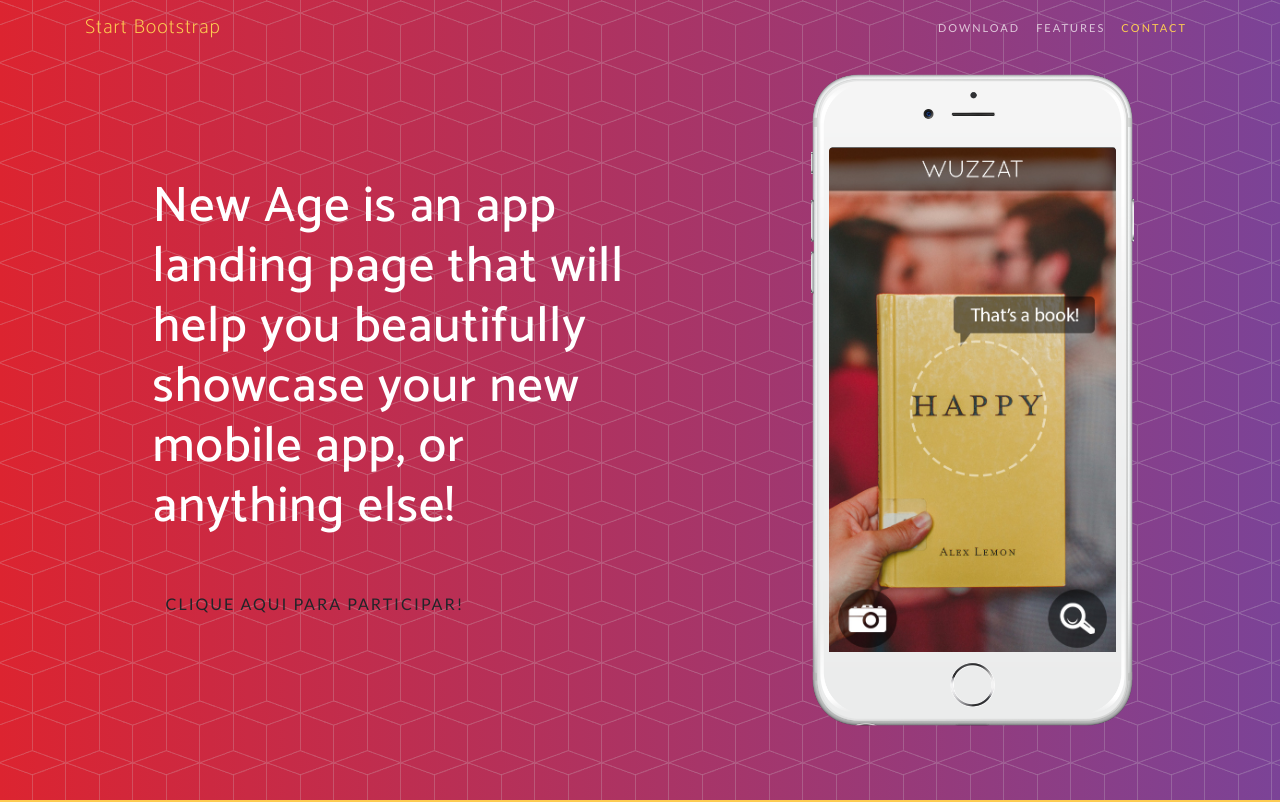
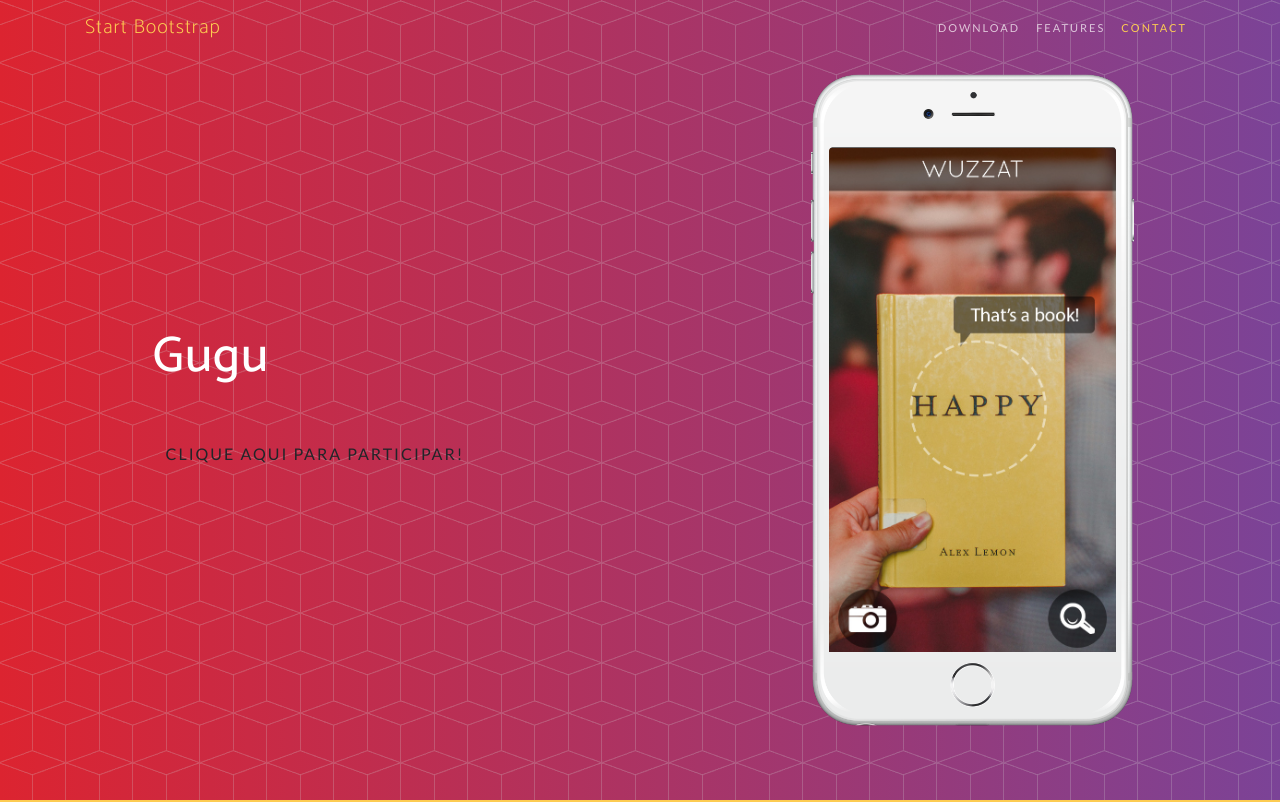
Before and after one commit to gumadeiras/app-edital-capes, a website with bundled scripts: page index.html in a window 1280 px wide. Shown: the top 802 px of the page. Built offline with nearby package versions, Linux system fonts and the light colour scheme; a web font is replaced by a local one.

Commit message:
Update index.html

```diff
--- a/index.html
+++ b/index.html
@@ -59,7 +59,7 @@
       <div class="row h-100">
         <div class="col-lg-7 my-auto">
           <div class="header-content mx-auto">
-            <h1 class="mb-5">New Age is an app landing page that will help you beautifully showcase your new mobile app, or anything else!</h1>
+            <h1 class="mb-5">Gugu</h1>
             <a href="#download" class="btn btn-outline btn-xl js-scroll-trigger">Clique aqui para participar!</a>
           </div>
         </div>
```
